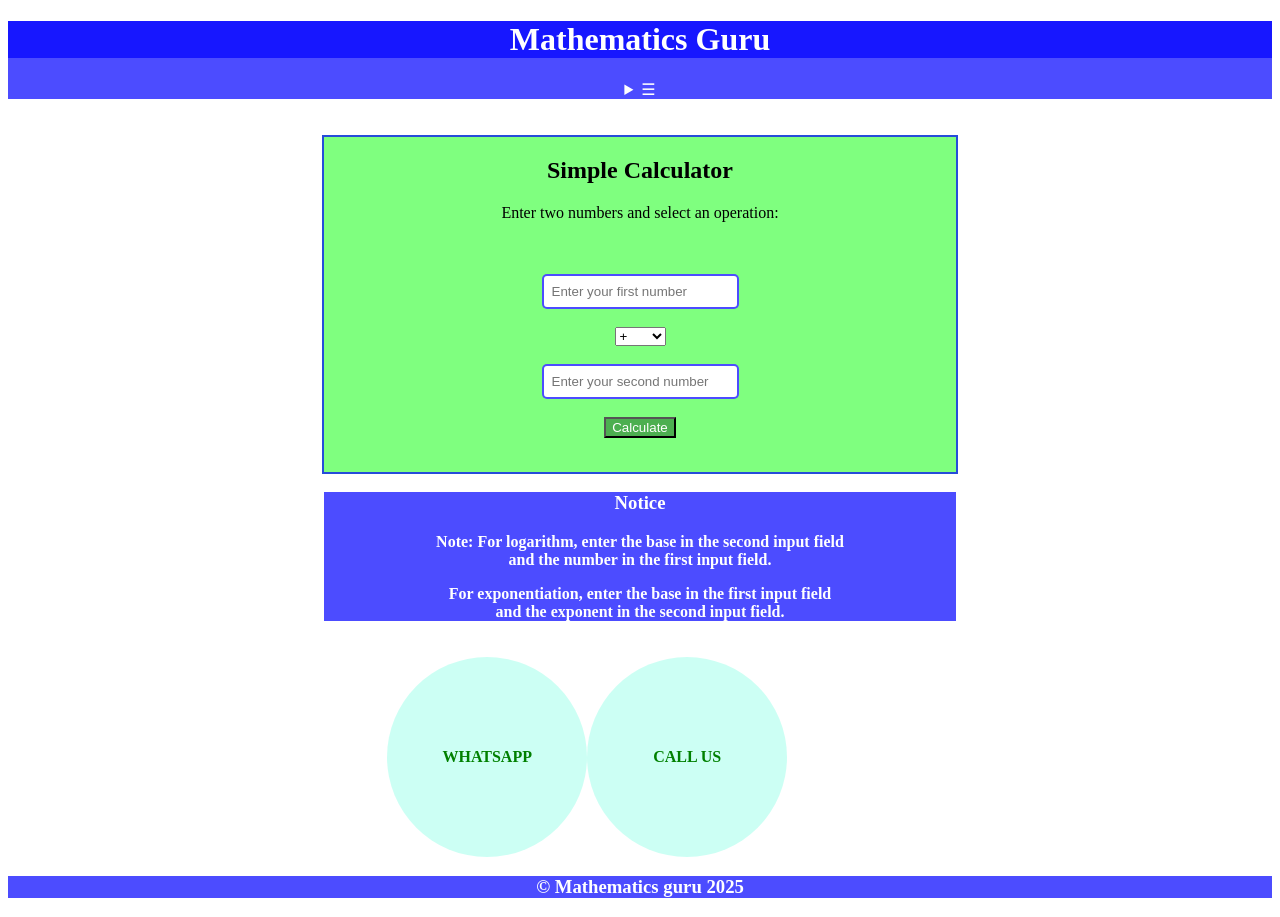
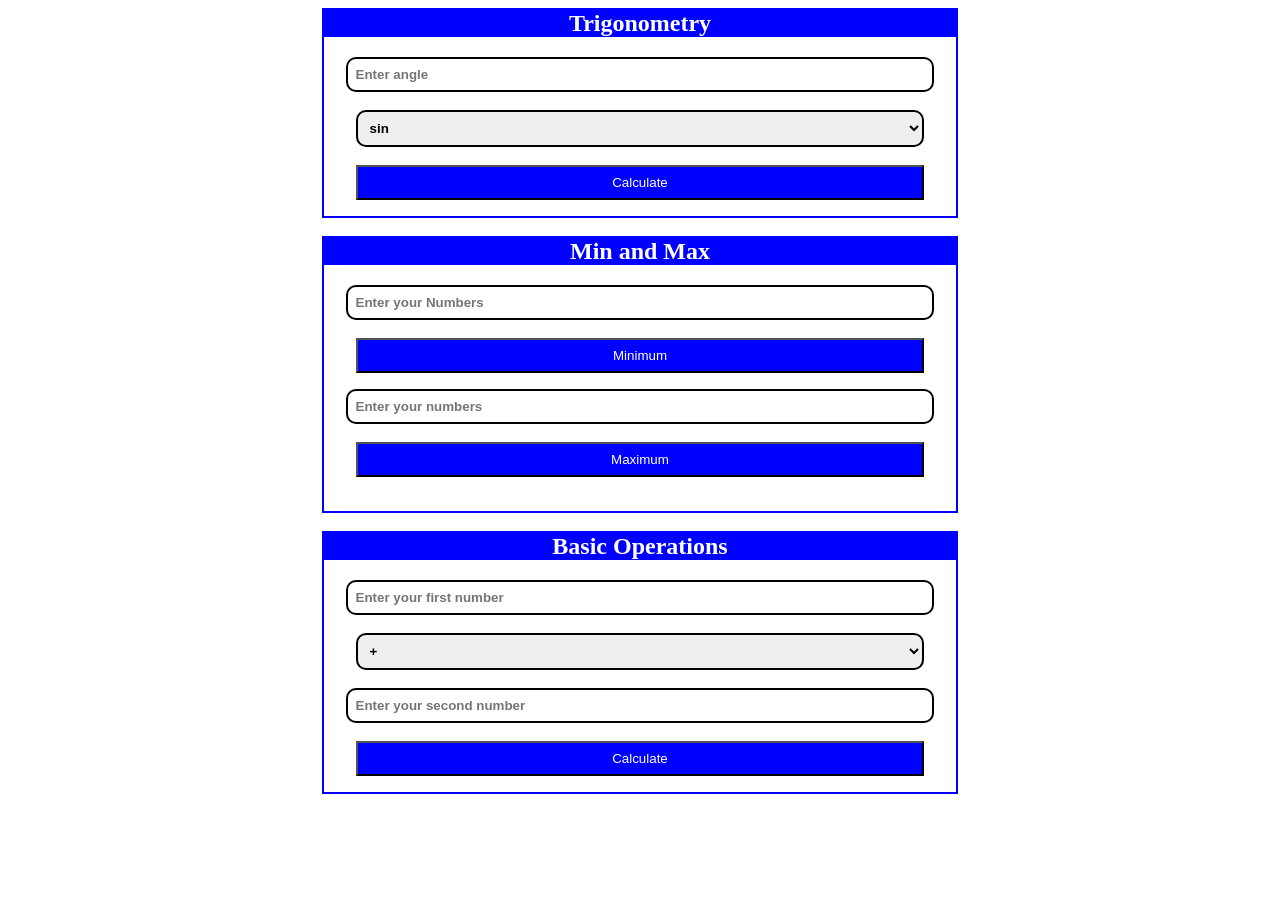
Before and after one commit to Jossyjboy04/mathemataicsguru, a website: page calc.html in a window 1280 px wide. After the commit the page ends 802 px from the top, so only its background shows below. Drawn offline with Linux system fonts and the light colour scheme.

Commit message:
updated code and files

```diff
--- a/calc.css
+++ b/calc.css
@@ -1,84 +1,59 @@
+.calculator{
+  width:100%;
+  }
   #form{
+    max-width:50%;
+    margin:0 auto;
+    background-color:white;
+    border:2px solid blue;
     text-align:center;
-  border:2px solid rgba(0,0,255,0.7);
-  width:50%;
-  margin:0 auto;
-  background-color:rgba(0,255,0,0.5);
+    font-weight:bold;
   }
-input{
+  h2{
+    margin-top:0px;
+    background-color:blue;
+    color:white;
+  }
+  #angle,#func{
+    border:2px solid black;
     padding:8px;
-  border:2px solid rgba(0,0,255,0.7);
-  border-radius:5px;
+    width:90%;
+    font-weight:bold;
+    border-radius:10px;
   }
   button{
-  background-color:#4caf50;
+    background-color:blue;
     color:white;
-
+    padding:8px;
+    width:90%;
   }
- h1{
-  background-color:rgba(0,0,255,0.7);
-  color:white;
+  #form1{
+    max-width:50%;
+    margin:auto;
+    background-color:white;
+    border:2px solid blue;
     text-align:center;
- }
- #notice{
-  background-color:rgba(0,0,255,0.7);
-  color:white;
-  text-align:center;
-  margin:0 auto;
-  width:50%;
     font-weight:bold;
   }
- .contact{
-  display:flex;}
-
- #whatsapp{
-  width:200px;
-  height:200px;
+  #min,#max{
+    border:2px solid black;
+    padding:8px;
+    width:90%;
+    font-weight:bold;
+    border-radius:10px;
+  }
+  #form2{
+    max-width:50%;
+    margin:auto;
+    background-color:white;
+    border:2px solid blue;
     text-align:center;
-  border-radius:50%;
-  line-height:200px;
-  background-color:rgba(0,255,200,0.2);
-  margin-left:30%;
-  margin-top:20px;
-}
-#whatsapp a{
-  color: green ;
-  text-decoration:none;
     font-weight:bold;
   }
-#call{
-  width:200px;
-  height:200px;
-  text-align:center;
-  border-radius:50%;
-  line-height:200px;
-  background-color:rgba(0,255,200,0.2);
-  margin-top:20px;
+  #first,#second,#operation{
+    border:2px solid black;
+    padding:8px;
+    width:90%;
+    font-weight:bold;
+    border-radius:10px;
   }
-#call a{
-  color: green ;
-  text-decoration:none;
-  font-weight:bold;
-}
-#foot{
-  color:white;
-  background-color:rgba(0,0,255,0.7);
-  text-align:center;
-  margin-top:0px;}
-  #new{
-    background-color:rgba(0,0,255,0.7);
-    color:white;
-    text-align: center ;
-
-  }
-  ul a{
-    color:white;
-    text-decoration:none;
-  }
-  #summary{
-    margin:0 auto;
-  }
-  table a{
-    color:white;
-    text-decoration: none ;
-  }
--- a/calc.html
+++ b/calc.html
@@ -5,70 +5,50 @@
   <meta name="viewport" content="width=device-width, initial-scale=1.0">
   <title>Simple calculator</title>
   <link rel="stylesheet" href="calc.css">
-  <link rel="icon" href="logo.jpg" type="image/x-icon">
 </head>
 <body>
-  <div id="new">
-    <h1>Mathematics Guru</h1>
-<nav>
-    <details>
-    <summary>&#9776;</summary>
-    <table id="summary">
-      <tr>
-    <td><a href="#home">Home</a></td>
-   <td><a href="#about">About</a></td>
-    <td><a href="#topics">Topics</a></td>
-    <td><a href="#review">Review</a></td>
-   </tr>
-    </table>
-    <ul>
-    <li><a href="#image">Image</a></li>
-    <li><a href="blog.html">Blog</a></li>
-    <li><a href="faq.html">FAQ</a></li>
-    <li><a href="#contact">Contact</a></li>
-    </ul>
-    </details>
-</nav>
-</div><br><br>
+  <div class="calculator">
   <div id="form">
-    <h2>Simple Calculator</h2>
-    <p>Enter two numbers and select an operation:</p>
-    <br><br>
+    <h2>Trigonometry</h2>
+
+     <input type="number" id="angle" placeholder="Enter angle">
+     <br><br>
+    <select id="func">
+      <option value="sin">sin</option>
+      <option value="cos">cos</option>
+      <option value="tan">tan</option>
+      <option value="csc">csc</option>
+      </select>
+      <br><br>
+    <button onclick="trigOperation()">Calculate</button>
+    <p id="trigResult"></p>
+    <p id="trigResult1"></p>
+    </div>
+    <br>
+    <div id="form1">
+      <h2>Min and Max</h2>
+    <input id="min" type="numbers" placeholder="Enter your Numbers"><br><br><button onclick="minimum()">Minimum</button>
+    <p id="minResult"></p>
+    <input id="max" type="numbers" placeholder="Enter your numbers"><br><br><button onclick="maximum()">Maximum</button><br><br>
+    <p id="maxResult"></p>
+  </div>
+  <br>
+  <div id="form2">
+    <h2>Basic Operations </h2>
     <input type="number" id="first" placeholder="Enter your first number"><br><br>
     <select id="operation">
-      <option value="add">+</option>
+      <option selected value="add">+</option>
       <option value="subtract">-</option>
       <option value="multiply">×</option>
       <option value="divide">÷</option>
       <option value="modulus">%</option>
       <option value="exponent">^</option>
-      <option value="log">base</option>
+      <option value="log">logarithm</option>
     </select><br><br>
     <input type="number" id="second" placeholder="Enter your second number"><br><br>
-    <button onclick="calculate()">Calculate</button><br><br>
+    <button onclick="calculate()">Calculate</button>
     <p id="result"></p>
   </div>
-  <div id="notice">
-    <h3>Notice</h3>
-    <p>Note: For logarithm, enter the base in the second input field <br>and the number in the first input field.</p>
-    <p>For exponentiation, enter the base in the first input field <br>and the exponent in the second input field.</p>
-  </div>
 <script src="calc.js"></script>
-<div class="contact">
-
-<div id="whatsapp"><strong><a href="https://chat.whatsapp.com/FMCl7nOoQLA12QTkX4bx9u">WHATSAPP</a></strong>
-
-</div>
-<div id="call">
-<a href="tel:07038640142">CALL US</a>
-</div>
-</div>
-<footer>
-
-<div id="foot">
-
-<h3>&copy; Mathematics guru 2025</h3>
-</div>
-</footer>
 </body>
 </html>
--- a/calc.js
+++ b/calc.js
@@ -1,4 +1,50 @@
-alert("welcome to the calculator app");
+// JavaScript code for the calculator functionality
+function trigOperation(){
+    let angle=document.getElementById("angle").value;
+    let func=document.getElementById("func").value;
+    let answera;
+    let answerr;
+
+    if(func==="sin"){
+        answera=Math.sin(angle);
+        answerr=Math.sin(angle*(Math.PI/180));
+    }
+    else if(func==="cos"){
+        answera=Math.cos(angle);
+        answerr=Math.cos(angle*(Math.PI/180));
+    }
+    else if(func==="tan"){
+        answera=Math.tan(angle);
+        answerr=Math.tan(angle*(Math.PI/180));
+    }
+    else if(func==="csc"){
+        answera=1/Math.sin(angle);
+        answerr=1/Math.sin(angle*(Math.PI/180));
+    }
+
+    else{
+        alert("Invalid function selected.");
+        return;
+    }
+    document.getElementById("trigResult").textContent=func + angle +" is "+ answera +" in radian";
+    document.getElementById("trigResult1").textContent=func + angle +" is " + answerr + " in degree";
+
+}
+
+function minimum(){
+    let min=document.getElementById("min").value;
+    array=min.split(",")
+    array=array.map(Number);
+    let calcMin=Math.min(...array);
+    document.getElementById("minResult").textContent=calcMin;
+}
+function maximum(){
+    let max=document.getElementById("max").value;
+    array=max.split(",")
+    array=array.map(Number);
+    let calcMax=Math.max(...array);
+    document.getElementById("maxResult").textContent=calcMax;
+}
 
 function calculate(){
     let first=Number(document.getElementById("first").value);
@@ -15,7 +61,7 @@ function calculate(){
         result=first*second;
     }
     else if(operation==="divide"){
-        if(result!==0){
+        if(second!==0){
             result=first/second;
         }
         else{
```
Lines whose indentation alone changed are shown as unchanged.
